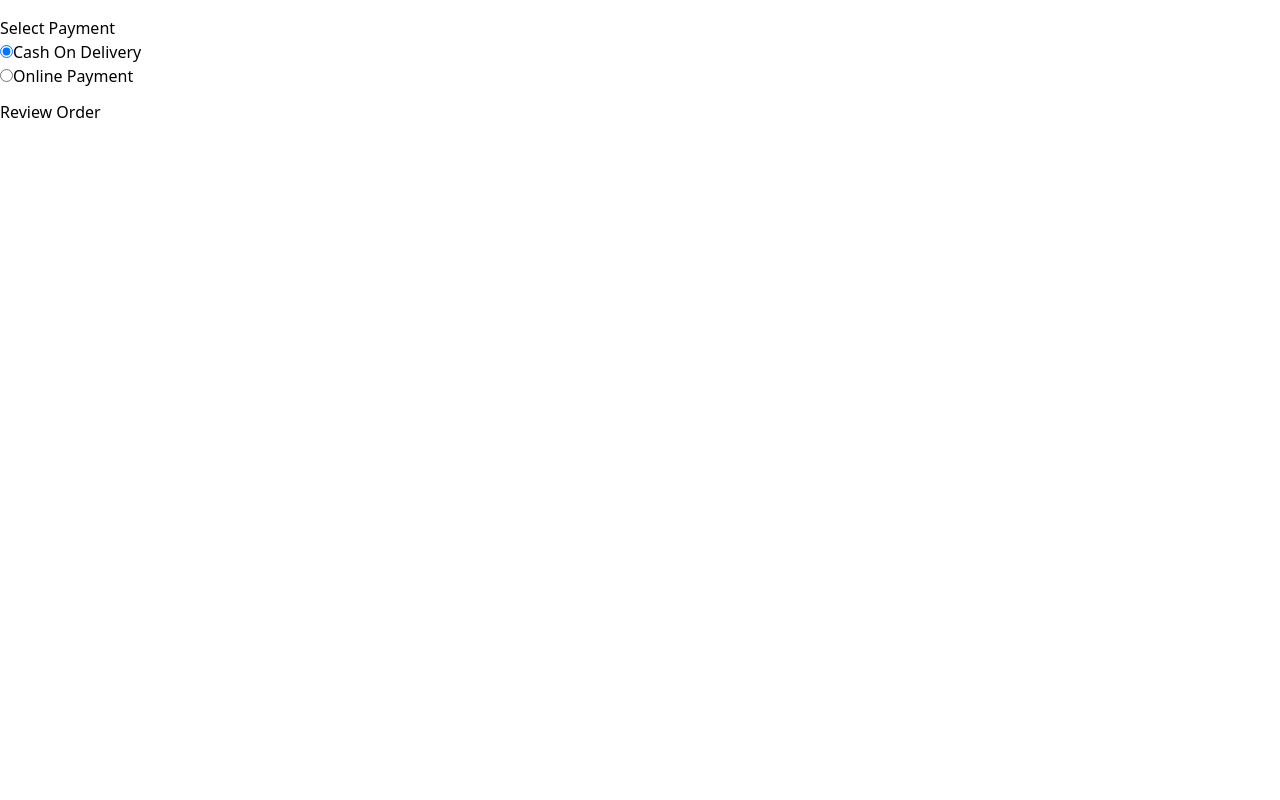
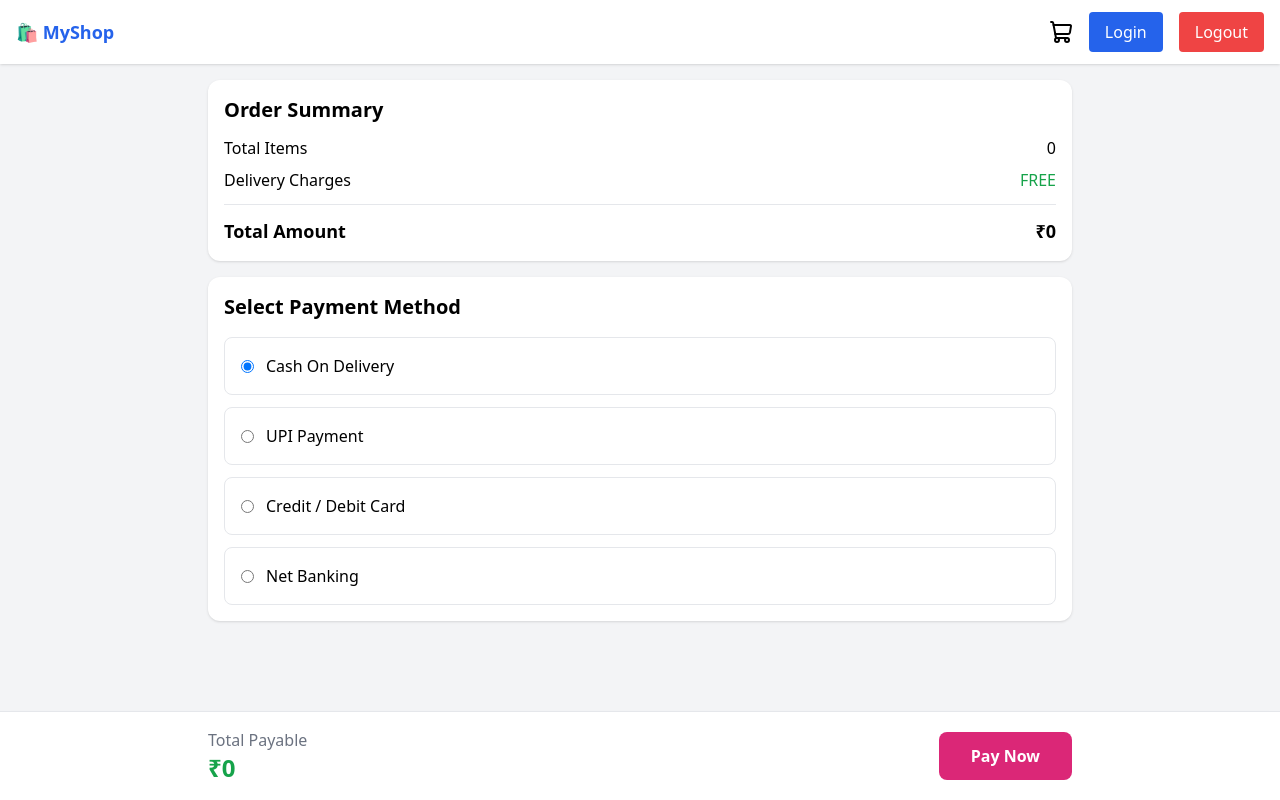
Before and after one commit to sanketkurkute2124/ecommerce-frontend-new, a React (Vite) app: page /payment in a window 1280 px wide. Built offline with nearby package versions, Linux system fonts and the light colour scheme.

Commit message:
fix the code for payment component

```diff
--- /dev/null
+++ b/capacitor.config.json
@@ -0,0 +1,5 @@
+{
+  "appId": "com.myecommerce.app",
+  "appName": "My Ecommerce",
+  "webDir": "dist"
+}
--- a/package.json
+++ b/package.json
@@ -10,6 +10,9 @@
     "preview": "vite preview"
   },
   "dependencies": {
+    "@capacitor/android": "^8.4.0",
+    "@capacitor/cli": "^8.4.0",
+    "@capacitor/core": "^8.4.0",
     "@fontsource-variable/geist": "^5.2.9",
     "@tanstack/react-query": "^5.101.0",
     "axios": "^1.17.0",
--- a/src/pages/customer/Payment.jsx
+++ b/src/pages/customer/Payment.jsx
@@ -1,45 +1,272 @@
 import { useState } from "react";
 import { useNavigate } from "react-router-dom";
+import CustomerNavbar from "./CustomerNavbar";
 
 export default function Payment() {
   const navigate = useNavigate();
 
   const [paymentMethod, setPaymentMethod] = useState("COD");
+  const [bank, setBank] = useState("");
 
-  const handlePayment = () => {
-    localStorage.setItem("paymentMethod", paymentMethod);
+  const cart =
+    JSON.parse(localStorage.getItem("cart")) || [];
 
-    navigate("/customer/order-summary");
+  const totalAmount = cart.reduce(
+    (sum, item) => sum + item.Price * item.quantity,
+    0
+  );
+
+  const handlePay = () => {
+    localStorage.setItem(
+      "paymentMethod",
+      paymentMethod
+    );
+
+    navigate("/order-summary");
   };
 
   return (
-    <div className="container mt-4">
-      <h2>Select Payment</h2>
+    <div className="bg-gray-100 min-h-screen pb-28">
+      <CustomerNavbar />
 
-      <div className="form-check">
+      <div className="max-w-4xl mx-auto p-4">
+
+        {/* Order Summary */}
+        <div className="bg-white rounded-xl shadow p-4 mb-4">
+          <h2 className="text-xl font-bold">
+            Order Summary
+          </h2>
+
+          <div className="mt-3 flex justify-between">
+            <span>Total Items</span>
+            <span>{cart.length}</span>
+          </div>
+
+          <div className="mt-2 flex justify-between">
+            <span>Delivery Charges</span>
+            <span className="text-green-600">
+              FREE
+            </span>
+          </div>
+
+          <hr className="my-3" />
+
+          <div className="flex justify-between font-bold text-lg">
+            <span>Total Amount</span>
+            <span>₹{totalAmount}</span>
+          </div>
+        </div>
+
+        {/* Payment Methods */}
+        <div className="bg-white rounded-xl shadow p-4">
+
+          <h2 className="text-xl font-bold mb-4">
+            Select Payment Method
+          </h2>
+
+          {/* COD */}
+          <label className="flex items-center gap-3 border rounded-lg p-4 mb-3 cursor-pointer">
             <input
               type="radio"
               checked={paymentMethod === "COD"}
-          onChange={() => setPaymentMethod("COD")}
+              onChange={() =>
+                setPaymentMethod("COD")
+              }
             />
-        <label>Cash On Delivery</label>
+
+            <span className="font-medium">
+              Cash On Delivery
+            </span>
+          </label>
+
+          {/* UPI */}
+          <label className="block border rounded-lg p-4 mb-3 cursor-pointer">
+
+            <div className="flex items-center gap-3">
+              <input
+                type="radio"
+                checked={paymentMethod === "UPI"}
+                onChange={() =>
+                  setPaymentMethod("UPI")
+                }
+              />
+
+              <span className="font-medium">
+                UPI Payment
+              </span>
             </div>
 
-      <div className="form-check">
+            {paymentMethod === "UPI" && (
+              <div className="mt-4">
+
+                <div className="grid grid-cols-3 gap-3">
+
+                  <button className="border rounded-lg p-3">
+                    Google Pay
+                  </button>
+
+                  <button className="border rounded-lg p-3">
+                    PhonePe
+                  </button>
+
+                  <button className="border rounded-lg p-3">
+                    Paytm
+                  </button>
+
+                </div>
+
+                <div className="mt-5 text-center">
+
+                  <img
+                    src="https://api.qrserver.com/v1/create-qr-code/?size=200x200&data=upi://pay"
+                    alt="QR"
+                    className="mx-auto"
+                  />
+
+                  <p className="text-gray-500 mt-2">
+                    Scan QR using any UPI App
+                  </p>
+
+                </div>
+
+              </div>
+            )}
+          </label>
+
+          {/* CARD */}
+          <label className="block border rounded-lg p-4 mb-3 cursor-pointer">
+
+            <div className="flex items-center gap-3">
               <input
                 type="radio"
-          checked={paymentMethod === "Online"}
-          onChange={() => setPaymentMethod("Online")}
+                checked={paymentMethod === "CARD"}
+                onChange={() =>
+                  setPaymentMethod("CARD")
+                }
               />
-        <label>Online Payment</label>
+
+              <span className="font-medium">
+                Credit / Debit Card
+              </span>
+            </div>
+
+            {paymentMethod === "CARD" && (
+              <div className="mt-4 space-y-3">
+
+                <input
+                  type="text"
+                  placeholder="Card Number"
+                  className="w-full border p-3 rounded"
+                />
+
+                <input
+                  type="text"
+                  placeholder="Card Holder Name"
+                  className="w-full border p-3 rounded"
+                />
+
+                <div className="grid grid-cols-2 gap-3">
+
+                  <input
+                    type="text"
+                    placeholder="MM/YY"
+                    className="border p-3 rounded"
+                  />
+
+                  <input
+                    type="password"
+                    placeholder="CVV"
+                    className="border p-3 rounded"
+                  />
+
+                </div>
+
+              </div>
+            )}
+          </label>
+
+          {/* NET BANKING */}
+          <label className="block border rounded-lg p-4">
+
+            <div className="flex items-center gap-3">
+              <input
+                type="radio"
+                checked={
+                  paymentMethod === "NETBANKING"
+                }
+                onChange={() =>
+                  setPaymentMethod(
+                    "NETBANKING"
+                  )
+                }
+              />
+
+              <span className="font-medium">
+                Net Banking
+              </span>
+            </div>
+
+            {paymentMethod === "NETBANKING" && (
+              <select
+                value={bank}
+                onChange={(e) =>
+                  setBank(e.target.value)
+                }
+                className="w-full mt-4 border p-3 rounded"
+              >
+                <option value="">
+                  Select Bank
+                </option>
+
+                <option>
+                  State Bank of India
+                </option>
+
+                <option>HDFC Bank</option>
+
+                <option>ICICI Bank</option>
+
+                <option>Axis Bank</option>
+
+                <option>Kotak Bank</option>
+
+                <option>
+                  Bank of Baroda
+                </option>
+              </select>
+            )}
+
+          </label>
+
+        </div>
+
+      </div>
+
+      {/* Sticky Bottom */}
+      <div className="fixed bottom-0 left-0 right-0 bg-white border-t shadow-lg">
+
+        <div className="max-w-4xl mx-auto p-4 flex justify-between items-center">
+
+          <div>
+            <p className="text-gray-500">
+              Total Payable
+            </p>
+
+            <h2 className="font-bold text-2xl text-green-600">
+              ₹{totalAmount}
+            </h2>
           </div>
 
           <button
-        className="btn btn-primary mt-3"
-        onClick={handlePayment}
+            onClick={handlePay}
+            className="bg-pink-600 text-white px-8 py-3 rounded-lg font-semibold"
           >
-        Review Order
+            Pay Now
           </button>
+
+        </div>
+
+      </div>
     </div>
   );
 }
```
Also changed, not shown: 1 other file (tests, documents, lock files or other folders). Lines whose indentation alone changed are shown as unchanged.
